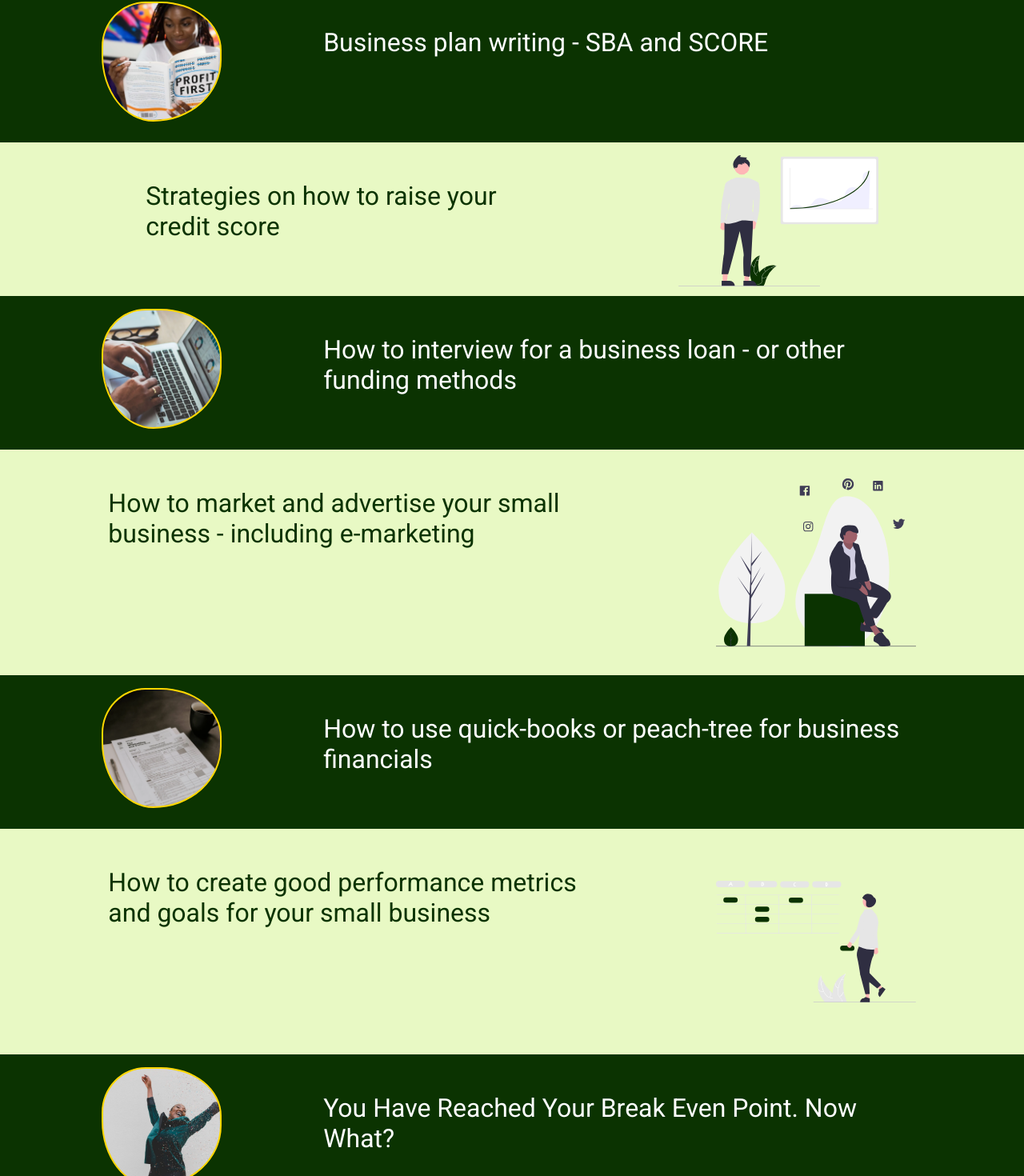
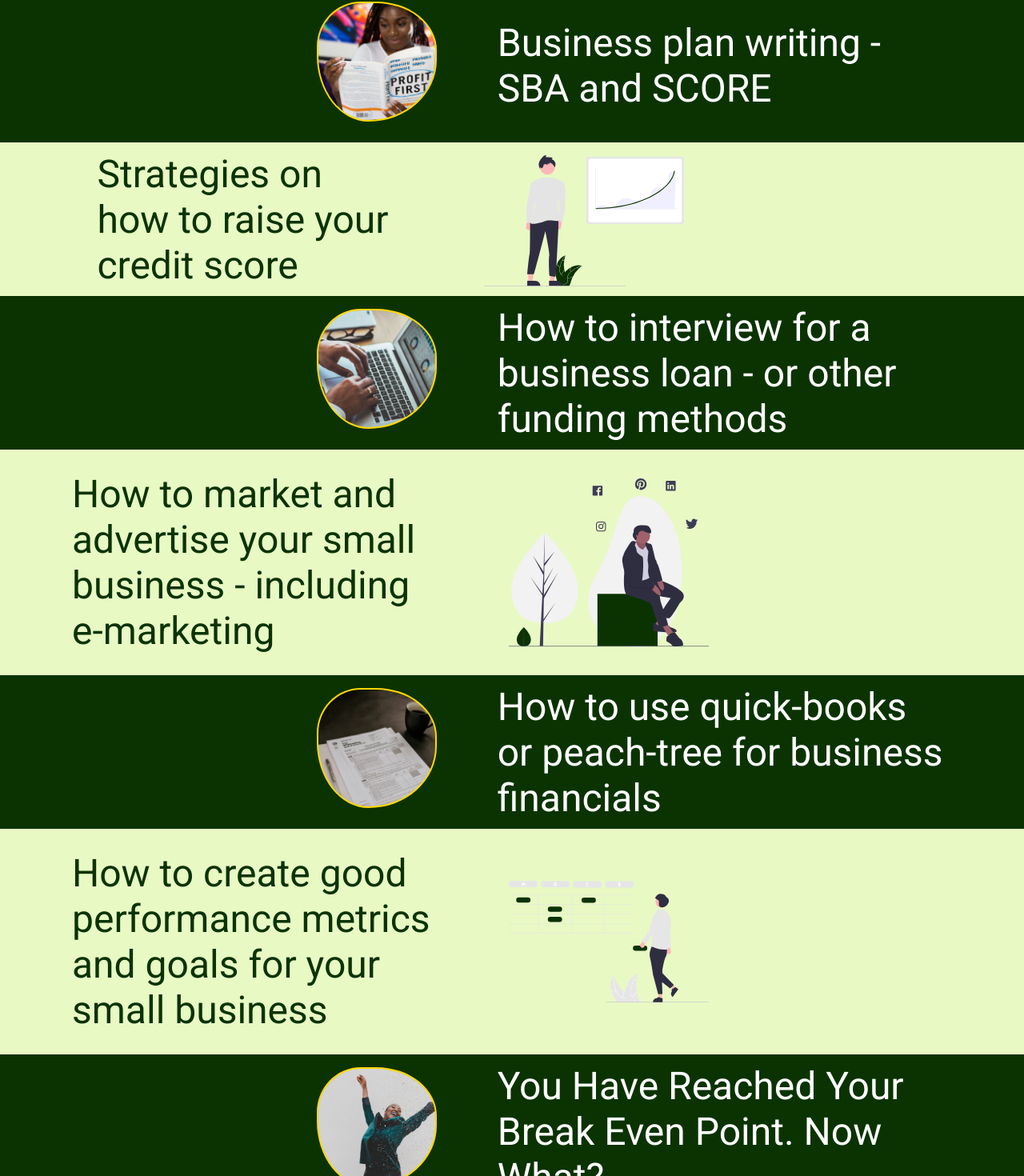
Before and after one commit to BrianBleau/esf, a Next.js app: page /services in a window 1280 px wide. Shown: the part 94-1564 px from the top of the page at 80% size. Built offline with nearby package versions, Linux system fonts and the light colour scheme.

Commit message:
wrastlin' pixels

```diff
--- a/components/layout/navbar/Navbar.module.scss
+++ b/components/layout/navbar/Navbar.module.scss
@@ -78,6 +78,10 @@
     top: 0;
     transform: translateX(100vw);
 
+    @include for-desktop-up {
+      width: 40%;
+      right: 0;
+    }
 
     a {
       font-size: 1.7rem;
@@ -85,6 +89,10 @@
       color: white;
       text-decoration: none;
       align-self: center;
+
+      @include for-desktop-up {
+        font-size: 2.2rem;
+      }
     }
 
     a.active {
@@ -102,13 +110,17 @@
     width: 25px;
     height: 3px;
     margin: 5px auto;
-    transition: all 0.4s ease-out;
+      transition: all 0.4s ease-out;
     background-color: $primaryDark;
     right: 1em;
   }
 
   .burger {
     position: relative;
+
+    @include for-desktop-up {
+      right: 2rem;
+    }
   }
 
   .burger.active .bar:nth-child(2) {
--- a/components/services/BusinessPlan.module.scss
+++ b/components/services/BusinessPlan.module.scss
@@ -7,6 +7,10 @@
     padding: 1rem;
     display: flex;
     justify-content: space-evenly;
+
+    @include for-desktop-up {
+        padding-left: 20rem;
+    }
 
     .profitFirst{
         background-image: url('../../public/profitFirst.webp');
@@ -29,5 +33,11 @@
         @include for-tablet-up{
             font-size: 2rem;
         }
+
+        @include for-desktop-up {
+            font-size: 3rem;
+            margin: 0;
+            align-self: center;
+        }
     }
 }
--- a/components/services/Celebrate.module.scss
+++ b/components/services/Celebrate.module.scss
@@ -7,6 +7,10 @@
     padding: 1rem;
     display: flex;
     justify-content: space-evenly;
+
+    @include for-desktop-up {
+        padding-left: 20rem;
+    }
 
     .celly{
         background-image: url('../../public/womanCelly.webp');
@@ -29,5 +33,11 @@
         @include for-tablet-up {
             font-size: 2rem;
         }
+
+        @include for-desktop-up {
+            font-size: 3rem;
+            margin: 0;
+            align-self: center;
+        }
     }
 }
--- a/components/services/CreditScore.module.scss
+++ b/components/services/CreditScore.module.scss
@@ -7,6 +7,10 @@
     padding: 1rem;
     display: flex;
     justify-content: space-evenly;
+
+    @include for-desktop-up {
+        padding-right: 20rem;
+    }
 
     .growthCurve{
         background-image: url('../../public/growthCurve.svg');
@@ -26,5 +30,11 @@
         @include for-tablet-up{
             font-size: 2rem;
         }
+
+        @include for-desktop-up {
+            font-size: 3rem;
+            margin: 0;
+            align-self: center;
+        }
     }
 }
--- a/components/services/Financials.module.scss
+++ b/components/services/Financials.module.scss
@@ -7,6 +7,10 @@
     padding: 1rem;
     display: flex;
     justify-content: space-evenly;
+
+    @include for-desktop-up {
+        padding-left: 20rem;
+    }
 
     .taxForm{
         background-image: url('../../public/taxForm.webp');
@@ -29,5 +33,11 @@
         @include for-tablet-up{
             font-size: 2rem;
         }
+
+        @include for-desktop-up {
+            font-size: 3rem;
+            margin: 0;
+            align-self: center;
+        }
     }
 }
--- a/components/services/Funding.module.scss
+++ b/components/services/Funding.module.scss
@@ -7,6 +7,10 @@
     padding: 1rem;
     display: flex;
     justify-content: space-evenly;
+
+    @include for-desktop-up {
+        padding-left: 20rem;
+    }
 
     .typing{
         background-image: url('../../public/typing.webp');
@@ -29,5 +33,11 @@
         @include for-tablet-up{
             font-size: 2rem;
         }
+
+        @include for-desktop-up {
+            font-size: 3rem;
+            margin: 0;
+            align-self: center;
+        }
     }
 }
--- a/components/services/Goals.module.scss
+++ b/components/services/Goals.module.scss
@@ -7,6 +7,10 @@
     padding: 1rem;
     display: flex;
     justify-content: space-evenly;
+
+    @include for-desktop-up {
+        padding-right: 20rem;
+    }
 
     .spreadsheet{
         background-image: url('../../public/spreadsheet.svg');
@@ -27,5 +31,11 @@
         @include for-tablet-up{
             font-size: 2rem;
         }
+
+        @include for-desktop-up {
+            font-size: 3rem;
+            margin: 0;
+            align-self: center;
+        }
     }
 }
--- a/components/services/Marketing.module.scss
+++ b/components/services/Marketing.module.scss
@@ -7,6 +7,10 @@
     padding: 1rem;
     display: flex;
     justify-content: space-evenly;
+
+    @include for-desktop-up {
+        padding-right: 20rem;
+    }
 
     .socialThinking{
         background-image: url('../../public/socialThinking.svg');
@@ -27,5 +31,11 @@
         @include for-tablet-up{
             font-size: 2rem;
         }
+
+        @include for-desktop-up {
+            font-size: 3rem;
+            margin: 0;
+            align-self: center;
+        }
     }
 }
```
Also changed, not shown: components/home/Overview.module.scss (+10 -0 lines), components/home/Title.module.scss (+11 -0 lines).
